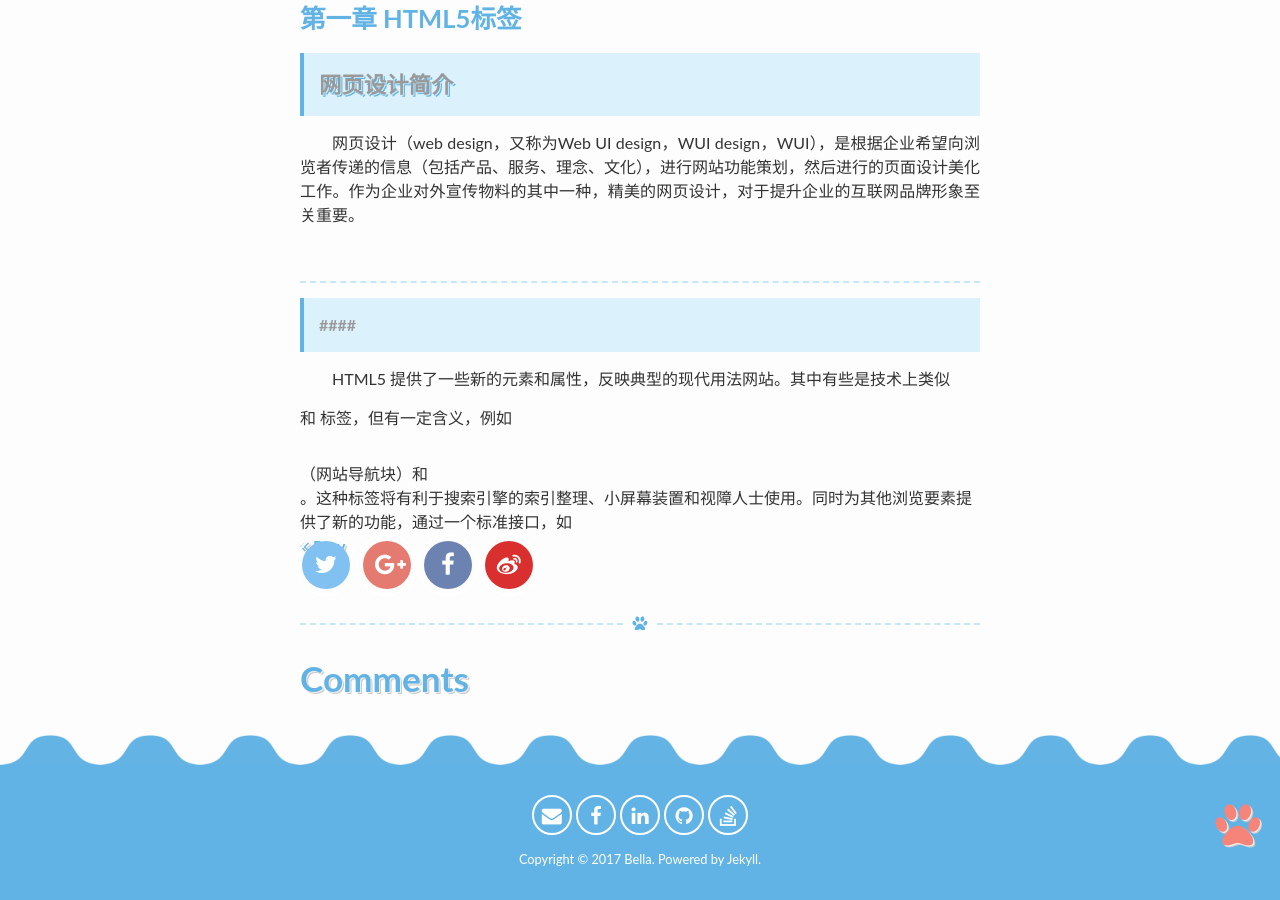
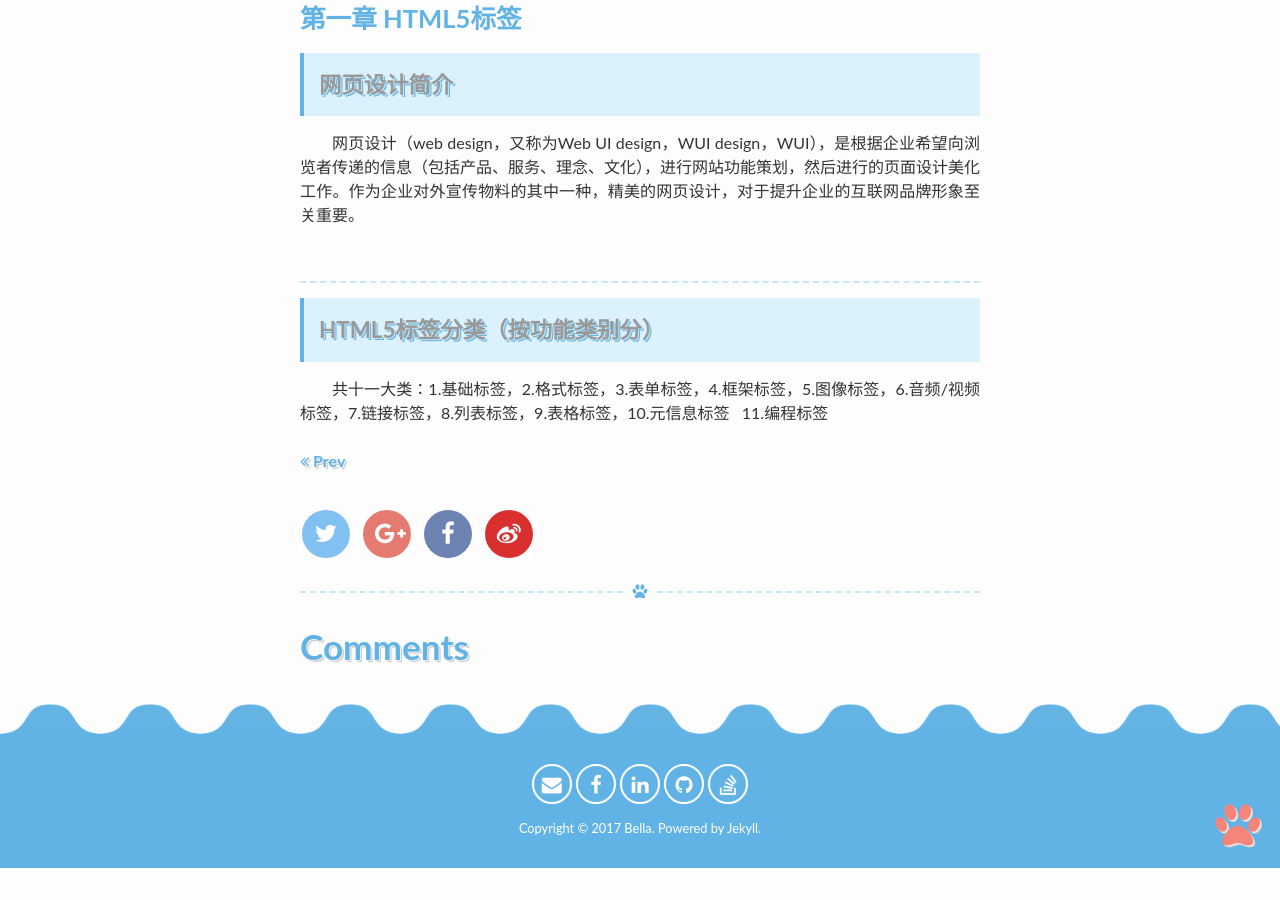
Before and after one commit to Zhou-Yu-Jin/Zhou-Yu-Jin.github.io, a Jekyll site: the page built from _posts/2017-12-28-notes.md, in a window 1280 px wide and 900 px high, scrolled down 1048 px. Built offline with Jekyll 4.4.1, drawn with Linux system fonts in a browser that asks for light colours; comment, search, counter and statistics services are not loaded; after the commit the page ends 1916 px from its top, so only the background shows below that.

Commit message:
Update 2017-12-28-notes.md

```diff
--- a/_posts/2017-12-28-notes.md
+++ b/_posts/2017-12-28-notes.md
@@ -37,5 +37,6 @@ tags:
 <p>网页设计（web design，又称为Web UI design，WUI design，WUI），是根据企业希望向浏览者传递的信息（包括产品、服务、理念、文化），进行网站功能策划，然后进行的页面设计美化工作。作为企业对外宣传物料的其中一种，精美的网页设计，对于提升企业的互联网品牌形象至关重要。</p>
 
 ---
->####
-<p>HTML5 提供了一些新的元素和属性，反映典型的现代用法网站。其中有些是技术上类似 <div> 和 <span> 标签，但有一定含义，例如 <nav>（网站导航块）和 <footer>。这种标签将有利于搜索引擎的索引整理、小屏幕装置和视障人士使用。同时为其他浏览要素提供了新的功能，通过一个标准接口，如 <audio> 和 <video> 标记。</p>
+>#### HTML5标签分类（按功能类别分）
+<p>共十一大类：1.基础标签，2.格式标签，3.表单标签，4.框架标签，5.图像标签，6.音频/视频标签，7.链接标签，8.列表标签，9.表格标签，10.元信息标签
+   11.编程标签</p>
```
